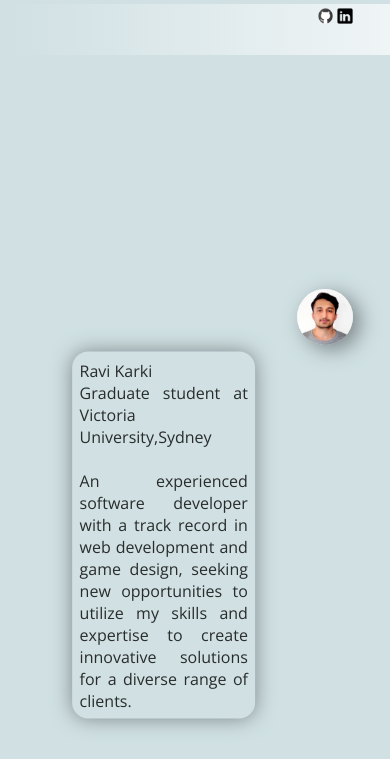
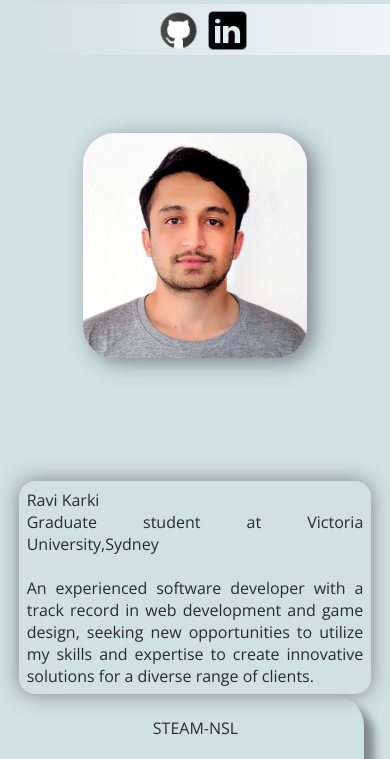
Before and after one commit to RaviKarki1/portfolio, a plain HTML site: page index.html in a window 390 px wide. Shown: the top 759 px of the page. Drawn offline with Linux system fonts and the light colour scheme; files whose address does not match are found by name.

Commit message:
updated styles for mobile view

```diff
--- a/styles.css
+++ b/styles.css
@@ -61,33 +61,28 @@ p, li{
 
 .sxn-about{
     position: relative;
-    /* top: 0vh; */
-    /* border: 1px solid red; */
     text-align: justify;
     width: 100%;
     height: 100vh;
-    /* margin-left: 5vw; */
-    /* margin-top: 6vh;*/
+    display: flex;
+    flex-flow: column;
 }
 
 .sxn-about img{
     position: relative;
-    float: right;
     width: 15%;
-    top: 31%;
-    transform: translate(10vw, -50%);
     box-shadow: 7px 5px 20px #7c8688;
     border-radius: 2em;
+    align-self: end;
+    margin: 10% 10% 0% 0%;
 }
 
 .sxn-about p{
     position: relative;
-    float: left;
-    width: 45%;
-    top: 55%;
-    transform: translate(35%, -50%);
+    width: 60%;
     box-shadow: 0px 0px 20px #7c8688;
     border-radius: 1em;
+    margin: 9% 0% 0% 11%;
 }
 
 
@@ -230,6 +225,10 @@ p, li{
     grid-row: 3 / 3;
 }
 
+.cont{
+    align-self: center;
+}
+
 
 
 
@@ -261,4 +260,40 @@ p, li{
 
 @media screen and (max-aspect-ratio: 4/3) {
 
+    .nav-content{
+        margin-left: 30%;
+        float: none;
+        width: 40%;
+        justify-content: center;
+    }
+
+    .sxn-experience{
+        flex-flow: column;
+    }
+
+    .exp-work{
+        width: 95%;
+    }
+
+    .skill-cont{
+        width: 90%;
+        border-radius: 2em;
+    }
+
+    .sxn-about{
+        height: 84%;
+    }
+
+    .sxn-about img {
+        width: 60%;
+        align-self: center;
+        margin: 21% 0% 0% 0%;
+    }
+
+    .sxn-about p {
+        width: 90%;
+        margin: 33% 0% 0% 0%;
+        align-self: center;
+    }
+
 }
```
